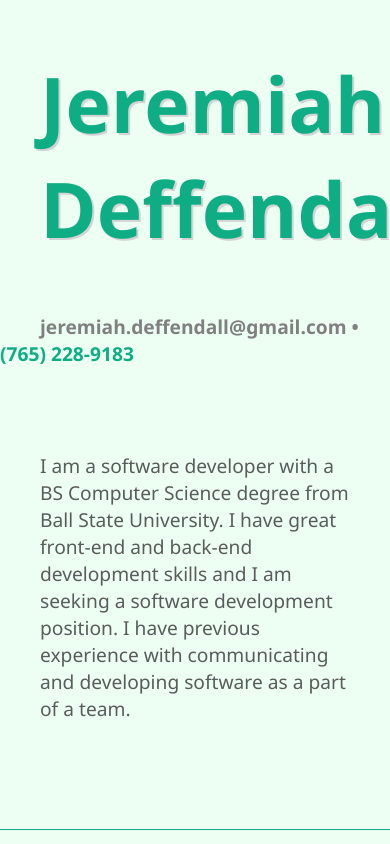
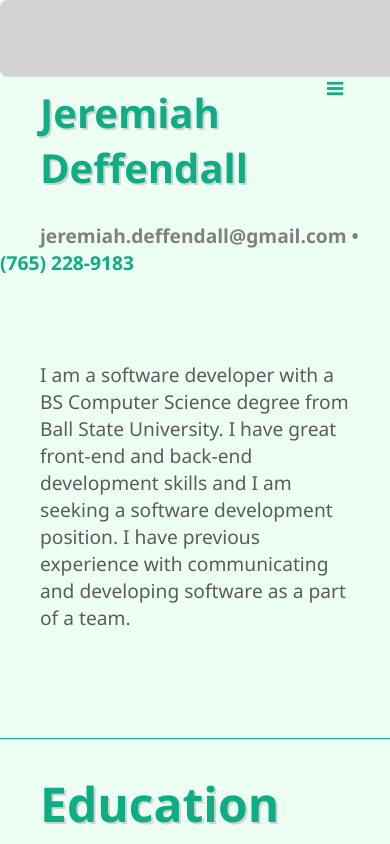
Before and after one commit to jddeffendal2/jddeffendal2.github.io, a Vue app in the folder portfolio-page/: page / in a window 390 px wide. Shown: the top 844 px of the page. Built offline with nearby package versions, Linux system fonts and the light colour scheme.

Commit message:
adding a navbar

```diff
--- a/portfolio-page/src/App.vue
+++ b/portfolio-page/src/App.vue
@@ -1,11 +1,13 @@
 <template>
   <div>
+    <Navbar />
     <MyPortfolio />
   </div>
 </template>
 
 <script setup>
 import MyPortfolio from './components/MyPortfolio.vue'
+import Navbar from './components/Navbar.vue'
 </script>
 
 <style>
@@ -17,5 +19,6 @@ import MyPortfolio from './components/MyPortfolio.vue'
 body {
   display: flex;
   margin: 0;
+  overflow-x: hidden;
 }
 </style>
--- a/portfolio-page/src/components/MyPortfolio.vue
+++ b/portfolio-page/src/components/MyPortfolio.vue
@@ -6,7 +6,8 @@
 </script>
 
 <template>
-  <div class="header">
+  <div class="mainDiv">
+    <div class="header" id="intro">
       <h1 class="nameHeader">Jeremiah Deffendall</h1>
       <p class="email">jeremiah.deffendall@gmail.com &#x2022;</p>
       <p class="phoneNumber"> (765) 228-9183</p>
@@ -18,7 +19,7 @@ software as a part of a team.
       </p>
       <br/><br/><br/><br/>
     </div>
-  <div class="education">
+    <div class="education" id="education">
       <h1 class="divHeaders">Education</h1>
       <div class="highSchool">
         <p class="schoolTitle">Monroe Central Jr./Sr. High School &nbsp;&nbsp;&nbsp;&nbsp;(August 2015 - May 2019)</p>
@@ -40,7 +41,7 @@ software as a part of a team.
       </div>
       <br/><br/><br/><br/>
     </div>
-  <div class="experience">
+    <div class="experience" id="projects">
       <h1 class="divHeaders">My Projects</h1>
       <div class="projects">
         <p class="divSmallTitles">
@@ -82,7 +83,7 @@ software as a part of a team.
       </div>
       <br/><br/><br/><br/>
     </div>
-  <div class="skills">
+    <div class="skills" id="skills">
       <h1 class="divHeaders">Skills</h1>
       <div class="mySkills">
         <p class="divSmallTitles">Languages/Frameworks</p>
@@ -112,7 +113,7 @@ software as a part of a team.
         </ul>
       </div>
     </div>
-  <div class="interests">
+    <div class="interests" id="aboutMe">
       <h1 class="divHeaders">About Me</h1>
       <div class="aboutMe">
         <div class="divSmallTitles">Interests</div>
@@ -126,15 +127,19 @@ software as a part of a team.
         </ul>
       </div>
     </div>
-  <div class="links">
+    <div class="links" id="socialLinks">
       <h1 class="divHeaders">Social Links</h1>
       <a class="socialLink" href="https://github.com/jddeffendal2">Github</a> <br/>
       <a class="socialLink" href="https://www.linkedin.com/in/jeremiah-deffendall/">LinkedIn</a>
-    <br/><br/><br/><br/>
+      <br/><br/><br/><br/><br/><br/><br/><br/><br/><br/><br/><br/>
+    </div>
   </div>
 </template>
 
 <style scoped>
+  .mainDiv {
+    margin-top: 85px;
+  }
   .header, .education, .experience, .skills, .interests, .links {
     border-bottom: 1px solid #0ead83;
   }
@@ -211,4 +216,36 @@ software as a part of a team.
   .socialLink2:hover {
     text-shadow: 1px 1px 1px lightgray;
   }
+
+  @media screen and (max-width: 1024px) {
+    .nameHeader {
+      font-size: 4.5rem;
+    }
+  }
+
+  @media screen and (max-width: 950px) {
+  .nameHeader {
+        font-size: 3.5rem;
+      }
+  }
+
+
+  @media screen and (max-width: 650px) {
+  .nameHeader {
+        font-size: 3rem;
+    }
+
+  }
+
+  @media screen and (max-width: 480px) {
+  .nameHeader {
+        font-size: 2.5rem;
+    }
+  }
+
+  @media screen and (max-width: 350px) {
+  .nameHeader {
+        font-size: 2rem;
+    }
+  }
 </style>
--- /dev/null
+++ b/portfolio-page/src/components/Navbar.vue
@@ -0,0 +1,83 @@
+<script setUp></script>
+
+<template>
+    <div class="nav">
+        <nav class="nav-bar">
+            <ul>
+                <div class="flexStart">
+                    <li><a href="#intro" class="active">Introduction</a></li>
+                    <li><a href="#education">Education</a></li>
+                    <li><a href="#projects">Projects</a></li>
+                    <li><a href="#skills">Skills</a></li>
+                    <li><a href="#aboutMe">About Me</a></li>
+                    <li><a href="#socialLinks">Social Links</a></li>
+                </div>
+                <li class="flexEnd"><a href="" id="threeLines">
+                        &equiv;
+                    </a>
+                </li>
+            </ul>
+        </nav>
+    </div>
+</template>
+
+<style scoped>
+.nav-bar {
+    background-color: lightgray;
+    box-shadow: 0 1px 1px lightgray;
+    height: 60px;
+    border-radius: 8px;
+    padding: 8px 24px;
+    position: fixed;
+    top: 0;
+    width: 100%;
+    display: flex;
+}
+
+.nav-bar .icon {
+    display: none;
+}
+
+.nav-bar ul {
+    list-style: none;
+}
+
+.flexStart {
+    align-content: center;
+    align-items: center;
+    display: flex;
+    justify-content: flex-start;
+}
+
+.flexEnd {
+    align-content: center;
+    align-items: center;
+    display: flex;
+    justify-content: center;
+}
+.nav-bar a {
+    /* float: left; */
+    /* display: block; */
+    padding: 8px 16px;
+    text-decoration: none;
+    font-weight: bold;
+    color: #0ead83;
+}
+#threeLines {
+    /* font-size:20px; */
+    transform: scale(1.8, 1.5);
+    visibility: hidden;
+}
+
+@media screen and (max-width: 680px) {
+  .nav-bar a {
+    visibility: hidden;
+  }
+  #threeLines {
+    visibility:visible;
+  }
+}
+
+
+
+</style>
```
Lines whose indentation alone changed are shown as unchanged.
